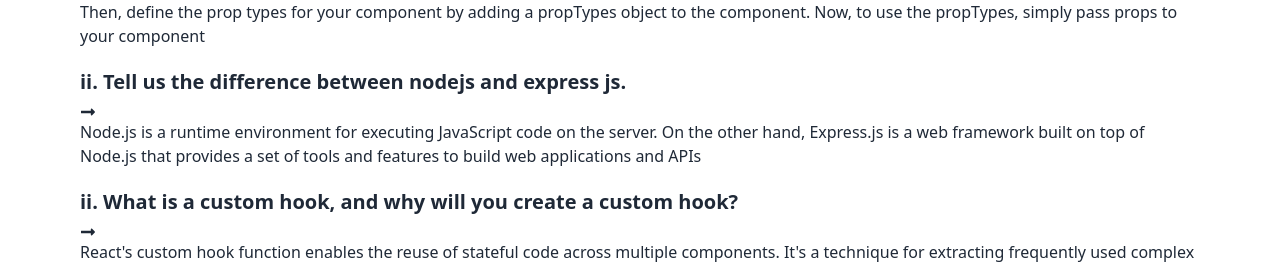
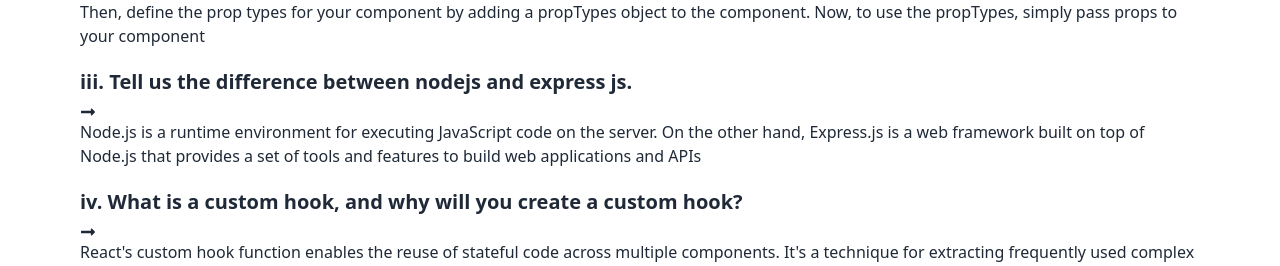
Before and after one commit to mohammadmunna1/assignment-10-client, a React (Vite) app: page /blog in a window 1280 px wide. Shown: the part 364-630 px from the top of the page. Built offline with nearby package versions, Linux system fonts and the light colour scheme; no server answers.

Commit message:
some changes in blog

```diff
--- a/src/Pages/Blog/Blog.jsx
+++ b/src/Pages/Blog/Blog.jsx
@@ -24,12 +24,12 @@
                     propTypes, a built-in react library, is used to validate the type of props passed to a component. To use propTypes, first import the propTypes library. Then, define the prop types for your component by adding a propTypes object to the component. Now, to use the propTypes, simply pass props to your component
                 </p>
 
-                <h2 className='text-xl font-semibold'> ii. Tell us the difference between nodejs and express js. </h2>
+                <h2 className='text-xl font-semibold'> iii. Tell us the difference between nodejs and express js. </h2>
                 <p className='mb-5 mt-2'><FaLongArrowAltRight />
                     Node.js is a runtime environment for executing JavaScript code on the server. On the other hand, Express.js is a web framework built on top of Node.js that provides a set of tools and features to build web applications and APIs
                 </p>
 
-                <h2 className='text-xl font-semibold'> ii. What is a custom hook, and why will you create a custom hook? </h2>
+                <h2 className='text-xl font-semibold'> iv. What is a custom hook, and why will you create a custom hook? </h2>
                 <p className='mb-5 mt-2'><FaLongArrowAltRight />
                     React's custom hook function enables the reuse of stateful code across multiple components. It's a technique for extracting frequently used complex functionality, which facilitates sharing and reusing it across many components of your application. We should create custom hook because it allows us to extract reusable logic, share logic between components, improve code organization
                 </p>
```
